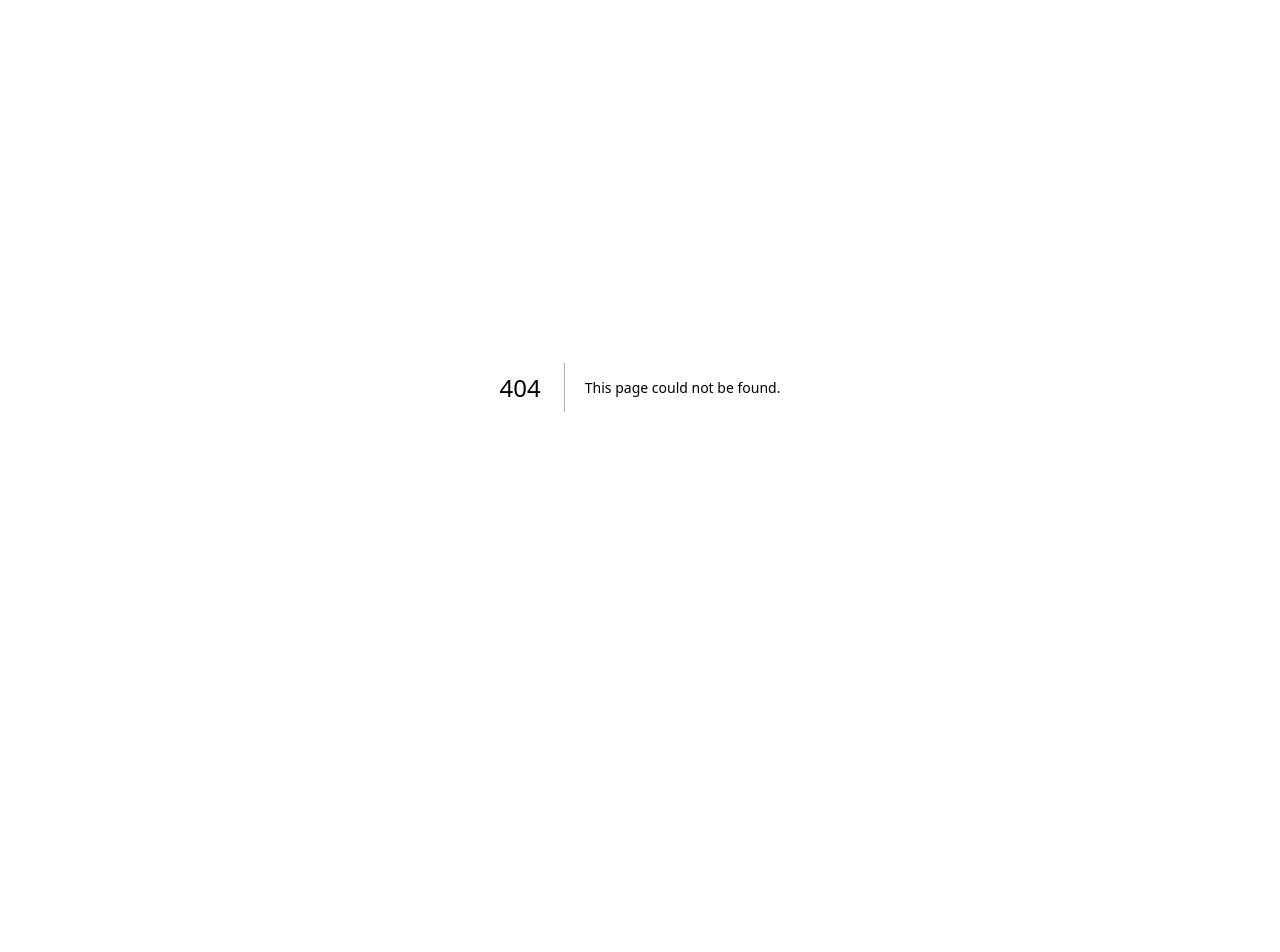
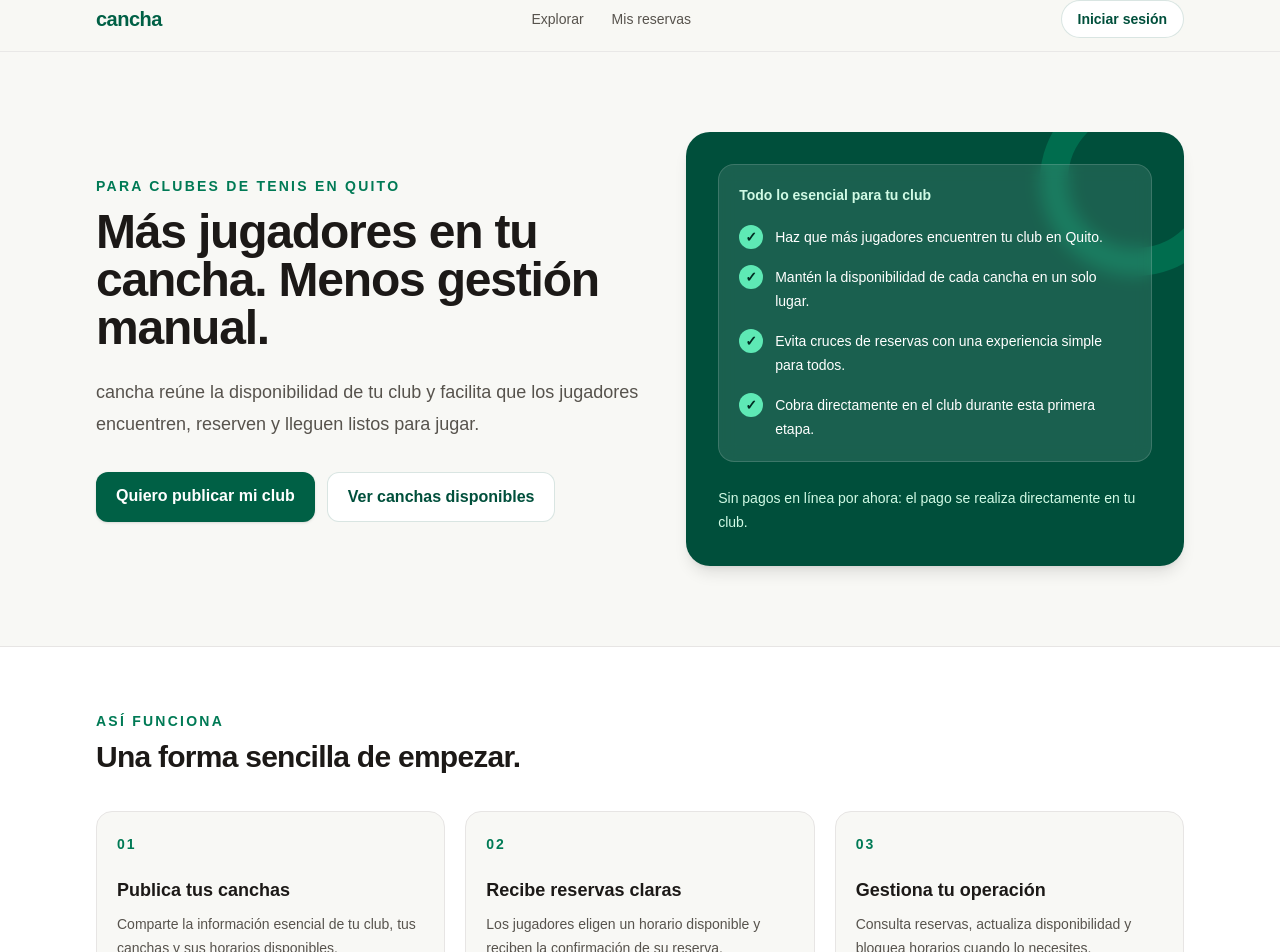
Before and after one commit to fquintanilla/tennis-booking, a Next.js app: page /conoce-mas in a window 1280 px wide. Before the commit this address had no page. Shown: the part 13-965 px from the top of the page. Before the commit the page ends 800 px from the top, so only its background shows below. Built offline with nearby package versions, Linux system fonts and the light colour scheme.

Commit message:
create conoce mas page

```diff
--- a/src/app/clubs/page.tsx
+++ b/src/app/clubs/page.tsx
@@ -1,3 +1,5 @@
+import Link from "next/link";
+
 const clubs = [
   {
     name: "Club Terravalle",
@@ -114,10 +116,9 @@ export default function ClubsPage() {
 
         <aside className="mt-10 rounded-2xl bg-emerald-900 px-5 py-6 text-white sm:flex sm:items-center sm:justify-between sm:px-7">
           <div><p className="text-lg font-bold">¿Tienes un club de tenis?</p><p className="mt-1 text-sm text-emerald-100">Publica tus canchas y recibe reservas desde cancha.</p></div>
-          <Link className="mt-4 inline-block rounded-xl bg-white px-4 py-2.5 text-sm font-semibold text-emerald-900 transition hover:bg-emerald-50 sm:mt-0" href="/admin">Conoce más</Link>
+          <Link className="mt-4 inline-block rounded-xl bg-white px-4 py-2.5 text-sm font-semibold text-emerald-900 transition hover:bg-emerald-50 sm:mt-0" href="/conoce-mas">Conoce más</Link>
         </aside>
       </main>
     </div>
   );
 }
-import Link from "next/link";
--- /dev/null
+++ b/src/app/conoce-mas/page.tsx
@@ -0,0 +1,122 @@
+import Link from "next/link";
+
+const steps = [
+  {
+    number: "01",
+    title: "Publica tus canchas",
+    description:
+      "Comparte la información esencial de tu club, tus canchas y sus horarios disponibles.",
+  },
+  {
+    number: "02",
+    title: "Recibe reservas claras",
+    description:
+      "Los jugadores eligen un horario disponible y reciben la confirmación de su reserva.",
+  },
+  {
+    number: "03",
+    title: "Gestiona tu operación",
+    description:
+      "Consulta reservas, actualiza disponibilidad y bloquea horarios cuando lo necesites.",
+  },
+];
+
+const benefits = [
+  "Haz que más jugadores encuentren tu club en Quito.",
+  "Mantén la disponibilidad de cada cancha en un solo lugar.",
+  "Evita cruces de reservas con una experiencia simple para todos.",
+  "Cobra directamente en el club durante esta primera etapa.",
+];
+
+export const metadata = {
+  title: "Conoce más | cancha",
+  description: "Conoce cómo cancha ayuda a los clubes de tenis de Quito.",
+};
+
+export default function ConoceMasPage() {
+  return (
+    <div className="min-h-screen bg-[#f8f8f5]">
+      <header className="border-b border-stone-200/80 bg-[#f8f8f5]/95">
+        <div className="mx-auto flex h-16 max-w-6xl items-center justify-between px-5 sm:px-8">
+          <Link className="text-xl font-bold tracking-tight text-emerald-800" href="/">
+            cancha
+          </Link>
+          <nav aria-label="Navegación principal" className="hidden items-center gap-7 text-sm font-medium text-stone-600 sm:flex">
+            <Link className="transition hover:text-emerald-800" href="/clubs">Explorar</Link>
+            <Link className="transition hover:text-emerald-800" href="/reservations">Mis reservas</Link>
+          </nav>
+          <Link className="rounded-full border border-emerald-900/15 bg-white px-4 py-2 text-sm font-semibold text-emerald-900 transition hover:bg-emerald-50" href="/login">
+            Iniciar sesión
+          </Link>
+        </div>
+      </header>
+
+      <main>
+        <section className="mx-auto grid max-w-6xl gap-10 px-5 py-14 sm:px-8 sm:py-20 lg:grid-cols-[1.05fr_.95fr] lg:items-center">
+          <div>
+            <p className="text-sm font-semibold uppercase tracking-[0.16em] text-emerald-700">Para clubes de tenis en Quito</p>
+            <h1 className="mt-3 max-w-2xl text-4xl font-bold tracking-tight text-stone-900 sm:text-5xl">
+              Más jugadores en tu cancha. Menos gestión manual.
+            </h1>
+            <p className="mt-6 max-w-xl text-lg leading-8 text-stone-600">
+              cancha reúne la disponibilidad de tu club y facilita que los jugadores encuentren, reserven y lleguen listos para jugar.
+            </p>
+            <div className="mt-8 flex flex-col gap-3 sm:flex-row">
+              <Link className="rounded-xl bg-emerald-800 px-5 py-3 text-center font-semibold text-white shadow-sm transition hover:bg-emerald-900" href="/login">
+                Quiero publicar mi club
+              </Link>
+              <Link className="rounded-xl border border-emerald-900/15 bg-white px-5 py-3 text-center font-semibold text-emerald-900 transition hover:bg-emerald-50" href="/clubs">
+                Ver canchas disponibles
+              </Link>
+            </div>
+          </div>
+
+          <div className="relative overflow-hidden rounded-3xl bg-emerald-900 p-6 text-white shadow-lg sm:p-8">
+            <div className="absolute -right-12 -top-12 h-48 w-48 rounded-full border-[28px] border-emerald-700/70" />
+            <div className="relative rounded-2xl border border-white/15 bg-white/10 p-5 backdrop-blur-sm">
+              <p className="text-sm font-semibold text-emerald-100">Todo lo esencial para tu club</p>
+              <div className="mt-5 space-y-4">
+                {benefits.map((benefit) => (
+                  <div className="flex gap-3" key={benefit}>
+                    <span aria-hidden="true" className="flex h-6 w-6 shrink-0 items-center justify-center rounded-full bg-emerald-300 text-sm font-bold text-emerald-950">✓</span>
+                    <p className="text-sm leading-6 text-white">{benefit}</p>
+                  </div>
+                ))}
+              </div>
+            </div>
+            <p className="relative mt-6 text-sm leading-6 text-emerald-100">Sin pagos en línea por ahora: el pago se realiza directamente en tu club.</p>
+          </div>
+        </section>
+
+        <section className="border-y border-stone-200 bg-white">
+          <div className="mx-auto max-w-6xl px-5 py-14 sm:px-8 sm:py-16">
+            <div className="max-w-xl">
+              <p className="text-sm font-semibold uppercase tracking-[0.16em] text-emerald-700">Así funciona</p>
+              <h2 className="mt-2 text-3xl font-bold tracking-tight text-stone-900">Una forma sencilla de empezar.</h2>
+            </div>
+            <ol className="mt-9 grid gap-5 md:grid-cols-3">
+              {steps.map((step) => (
+                <li className="rounded-2xl border border-stone-200 bg-[#f8f8f5] p-5" key={step.number}>
+                  <span className="text-sm font-bold tracking-[0.14em] text-emerald-700">{step.number}</span>
+                  <h3 className="mt-5 text-lg font-bold text-stone-900">{step.title}</h3>
+                  <p className="mt-2 text-sm leading-6 text-stone-600">{step.description}</p>
+                </li>
+              ))}
+            </ol>
+          </div>
+        </section>
+
+        <section className="mx-auto max-w-6xl px-5 py-14 sm:px-8 sm:py-16">
+          <div className="rounded-3xl bg-stone-900 px-6 py-9 text-white sm:px-10 sm:py-12">
+            <p className="text-sm font-semibold uppercase tracking-[0.16em] text-emerald-300">Empecemos</p>
+            <h2 className="mt-2 max-w-2xl text-3xl font-bold tracking-tight sm:text-4xl">Haz que reservar en tu club sea más fácil.</h2>
+            <p className="mt-4 max-w-xl leading-7 text-stone-300">Inicia sesión para comenzar a publicar tus canchas y administrar su disponibilidad.</p>
+            <Link className="mt-7 inline-block rounded-xl bg-white px-5 py-3 font-semibold text-emerald-900 transition hover:bg-emerald-50" href="/login">
+              Iniciar sesión
+            </Link>
+          </div>
+        </section>
+      </main>
+    </div>
+  );
+}
```
